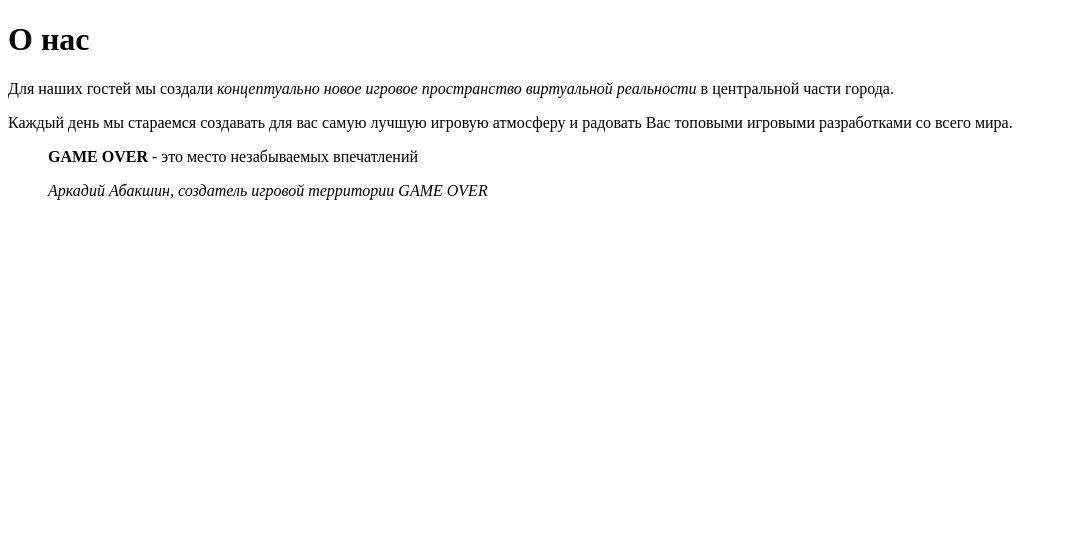
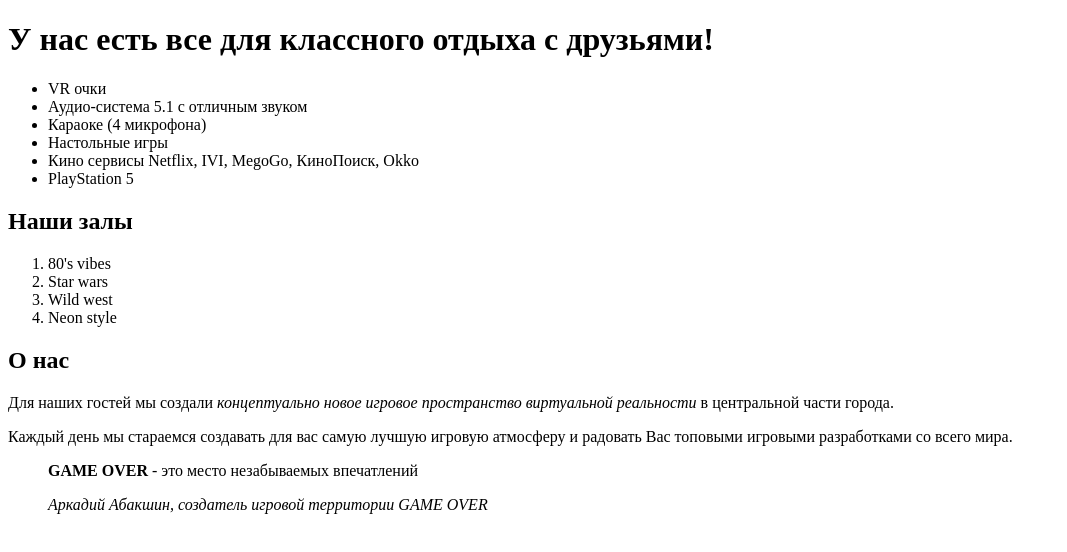
Before and after one commit to yuriykarpoff/go2024, a plain HTML site: page index.html in a window 1280 px wide. Shown: the whole page, without its empty margins (0-1067 px from the left). Drawn offline with Linux system fonts and the light colour scheme.

Commit message:
Добавляет списки

```diff
--- a/index.html
+++ b/index.html
@@ -5,8 +5,25 @@
     <title>GAME OVER - это место незабываемых впечатлений</title>
 </head>
 <body>
-    <h1>О нас</h1>
+    <h1>У нас есть все для классного отдыха с друзьями!</h1>
+    <ul>
+        <li>VR очки</li>
+        <li>Аудио-система 5.1 с отличным звуком</li>
+        <li>Караоке (4 микрофона)</li>
+        <li>Настольные игры</li>
+        <li>Кино сервисы Netflix, IVI, MegoGo, КиноПоиск, Okko</li>
+        <li>PlayStation 5</li>
+    </ul>
 
+    <h2>Наши залы</h2>
+    <ol>
+        <li>80's vibes</li>
+        <li>Star wars</li>
+        <li>Wild west</li>
+        <li>Neon style</li>
+    </ol>
+
+    <h2>О нас</h2>
     <p>Для наших гостей мы создали <i>концептуально новое игровое пространство виртуальной реальности</i> в центральной части города.</p>
     <p>Каждый день мы стараемся создавать для вас самую лучшую игровую атмосферу и радовать Вас топовыми игровыми разработками со всего мира.</p>
 
```
